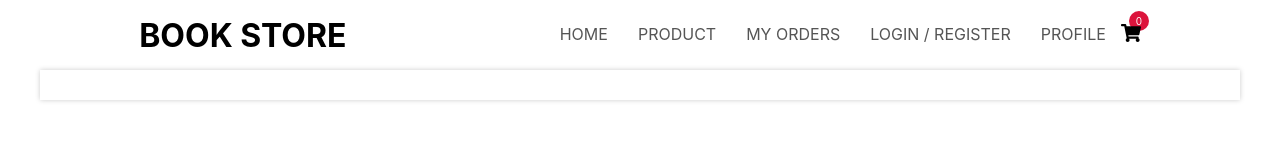
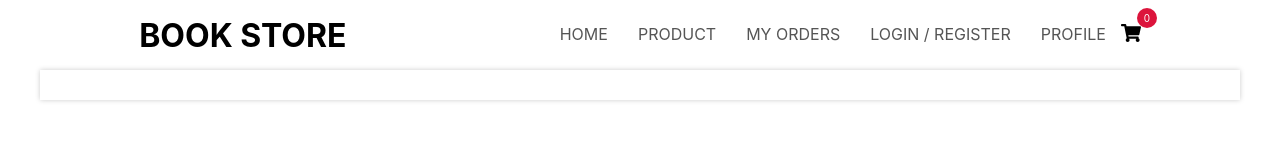
Before and after one commit to 6LiTCH66/book-shop, a React (Create React App) app: page / in a window 1280 px wide. Shown: the top 160 px of the page. Built offline with nearby package versions, Linux system fonts and the light colour scheme; no server answers; the database is empty.

Commit message:
Shopping cart's icon was fixed

```diff
--- a/src/components/css/Header.css
+++ b/src/components/css/Header.css
@@ -35,13 +35,12 @@ nav .nav-cart{
 }
 nav .nav-cart span {
     position: absolute;
-    top: -13px;
-    right: -8px;
+    top: -16px;
+    right: -16px;
     background: crimson;
     font-size: 10px;
     color: white;
     border-radius: 50%;
-    z-index: -1;
     height: 20px;
     width: 20px;
     display: flex;
```
